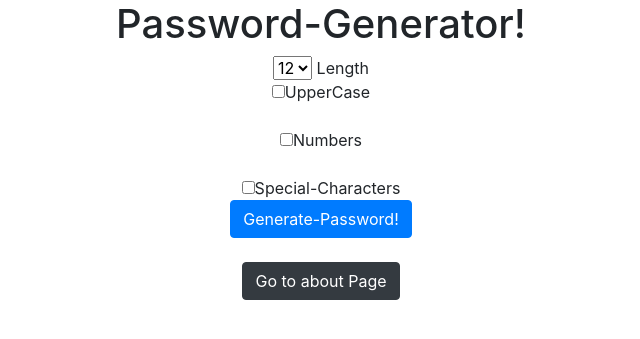
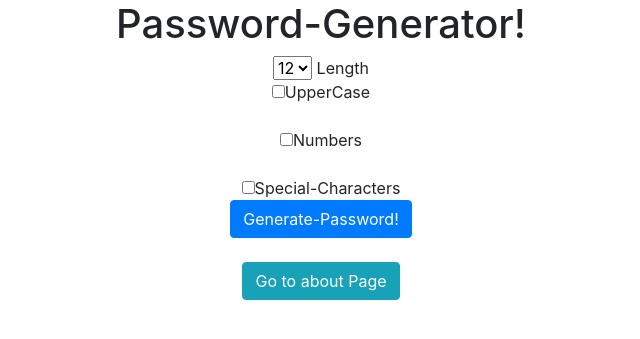
Before and after one commit to linujose23/Django-3, a Django app: page / in a window 1280 px wide. Shown: the top 339 px of the page, without its empty margins (319-959 px from the left). Run offline with Django 3.2, Linux system fonts and the light colour scheme; some libraries are stand-ins or nearby versions.

Commit message:
changed button to info button for about us

```diff
--- a/pw_generator/templates/pw_generator/home.html
+++ b/pw_generator/templates/pw_generator/home.html
@@ -40,7 +40,7 @@
 
         </form>
         <br>
-        <a href="{% url 'about' %}" class="btn btn-dark">Go to about Page</a>
+        <a href="{% url 'about' %}" class="btn btn-info">Go to about Page</a>
     </body>
 </div>
 
```
